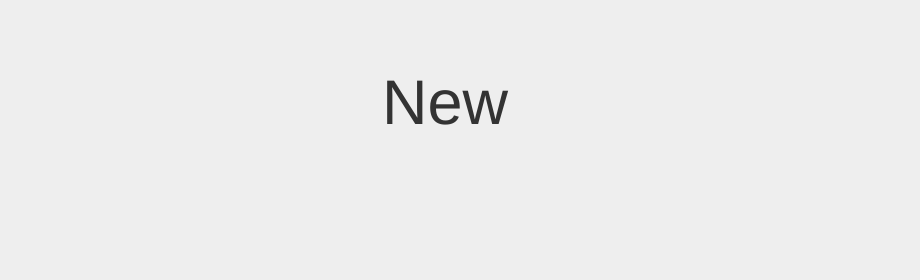
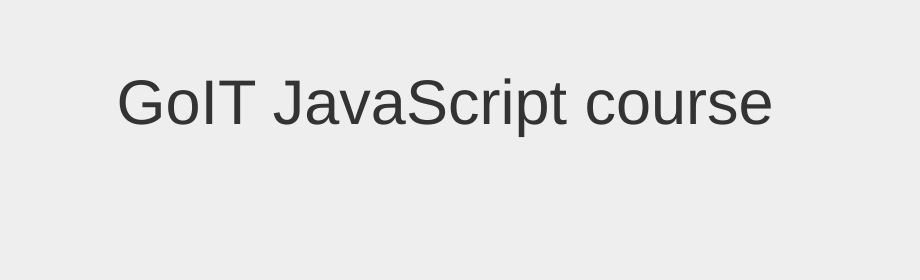
Before and after one commit to sleptsov/sleptsov.github.io, a plain HTML site: page js/index.html in a window 1280 px wide. Shown: the top 280 px of the page, 0-920 px from the left. Drawn offline with Linux system fonts and the light colour scheme; a script that the page names is missing.

Commit message:
test from WS

```diff
--- a/js/index.html
+++ b/js/index.html
@@ -24,7 +24,7 @@
         <div class="container">
             <div class="row">
                 <div class="col-md-8 col-sx-12 text-center">
-                    <h1>New</h1>
+                    <h1>GoIT JavaScript course</h1>
                 </div>
                 <div class="col-md-4 col-sx-12 text-center">
                     <img src="img/js.png" alt="JS logo" class="img-thumbnail" id="logo-img" title="Click to open all tasks">
```
